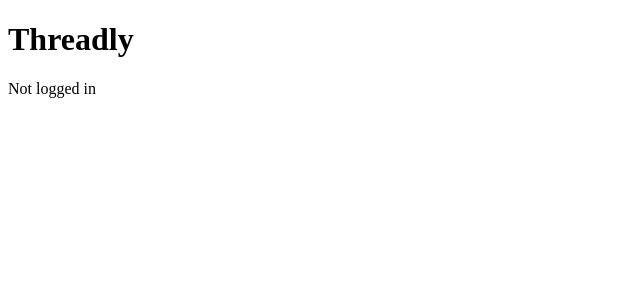
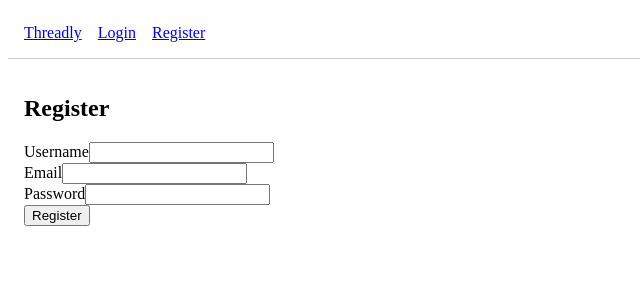
Before and after one commit to ArlanSul/threadly-frontend, a React (Vite) app: page /register in a window 1280 px wide. Shown: the top 300 px of the page, without its empty margins (0-640 px from the left). Built offline with nearby package versions, Linux system fonts and the light colour scheme.

Commit message:
Add routing, Navbar, login and register pages

```diff
--- a/src/App.jsx
+++ b/src/App.jsx
@@ -1,12 +1,18 @@
-import { useAuth } from './context/useAuth';
+import { Routes, Route } from 'react-router-dom';
+import Navbar from './components/Navbar';
+import HomePage from './pages/HomePage';
+import LoginPage from './pages/LoginPage';
+import RegisterPage from './pages/RegisterPage';
 
 function App() {
-  const { user } = useAuth();
-
   return (
     <div>
-      <h1>Threadly</h1>
-      <p>{user ? `Logged in as ${user.username}` : 'Not logged in'}</p>
+      <Navbar />
+      <Routes>
+        <Route path="/" element={<HomePage />} />
+        <Route path="/login" element={<LoginPage />} />
+        <Route path="/register" element={<RegisterPage />} />
+      </Routes>
     </div>
   );
 }
--- a/src/components/Navbar.jsx
+++ b/src/components/Navbar.jsx
@@ -0,0 +1,29 @@
+import { Link, useNavigate } from 'react-router-dom';
+import { useAuth } from '../context/useAuth';
+
+export default function Navbar() {
+    const { user, logout } = useAuth();
+    const navigate = useNavigate();
+
+    function handleLogout() {
+        logout();
+        navigate('/');
+    }
+
+    return (
+        <nav style={{ display: 'flex', gap: '1rem', padding: '1rem', borderBottom: '1px solid #ccc' }}>
+            <Link to="/">Threadly</Link>
+            {user ? (
+            <>
+                <span>Hi, {user.username}</span>
+                <button onClick={handleLogout}>Logout</button>
+            </>
+            ) : (
+            <>
+                <Link to="/login">Login</Link>
+                <Link to="/register">Register</Link>
+            </>
+            )}
+        </nav>
+    );
+}
--- a/src/pages/HomePage.jsx
+++ b/src/pages/HomePage.jsx
@@ -0,0 +1,8 @@
+export default function HomePage() {
+    return (
+        <div style={{ padding: '1rem' }}>
+            <h2>Home</h2>
+            <p>Posts will go here.</p>
+        </div>
+    );
+}
--- a/src/pages/LoginPage.jsx
+++ b/src/pages/LoginPage.jsx
@@ -0,0 +1,40 @@
+import { useState } from 'react';
+import { useNavigate } from 'react-router-dom';
+import { useAuth } from '../context/useAuth';
+
+export default function LoginPage() {
+    const [username, setUsername] = useState('');
+    const [password, setPassword] = useState('');
+    const [error, setError] = useState(null);
+    const { login } = useAuth();
+    const navigate = useNavigate();
+
+    async function handleSubmit(e) {
+        e.preventDefault();
+        setError(null);
+        try {
+            await login(username, password);
+            navigate('/');
+        } catch {
+            setError('Invalid username or password');
+        }
+    }
+
+    return (
+        <div style={{ padding: '1rem', maxWidth: 400 }}>
+            <h2>Login</h2>
+            {error && <p style={{ color: 'red' }}>{error}</p>}
+            <form onSubmit={handleSubmit}>
+            <div>
+                <label>Username</label>
+                <input value={username} onChange={(e) => setUsername(e.target.value)} required />
+            </div>
+            <div>
+                <label>Password</label>
+                <input type="password" value={password} onChange={(e) => setPassword(e.target.value)} required />
+            </div>
+            <button type="submit">Login</button>
+            </form>
+        </div>
+    );
+}
--- a/src/pages/RegisterPage.jsx
+++ b/src/pages/RegisterPage.jsx
@@ -0,0 +1,47 @@
+import { useState } from 'react';
+import { useNavigate } from 'react-router-dom';
+import { useAuth } from '../context/useAuth';
+
+export default function RegisterPage() {
+    const [username, setUsername] = useState('');
+    const [email, setEmail] = useState('');
+    const [password, setPassword] = useState('');
+    const [error, setError] = useState(null);
+    const { register } = useAuth();
+    const navigate = useNavigate();
+
+    async function handleSubmit(e) {
+        e.preventDefault();
+        setError(null);
+        try {
+            await register(username, email, password);
+            navigate('/');
+        } catch (err) {
+            const data = err.response?.data;
+            const message = data ? Object.values(data).flat().join(' ') : 'Registration failed';
+            setError(message);
+        }
+    }
+
+    return (
+        <div style={{ padding: '1rem', maxWidth: 400 }}>
+            <h2>Register</h2>
+            {error && <p style={{ color: 'red' }}>{error}</p>}
+            <form onSubmit={handleSubmit}>
+            <div>
+                <label>Username</label>
+                <input value={username} onChange={(e) => setUsername(e.target.value)} required />
+            </div>
+            <div>
+                <label>Email</label>
+                <input type="email" value={email} onChange={(e) => setEmail(e.target.value)} required />
+            </div>
+            <div>
+                <label>Password</label>
+                <input type="password" value={password} onChange={(e) => setPassword(e.target.value)} required />
+            </div>
+            <button type="submit">Register</button>
+            </form>
+        </div>
+    );
+}
```
